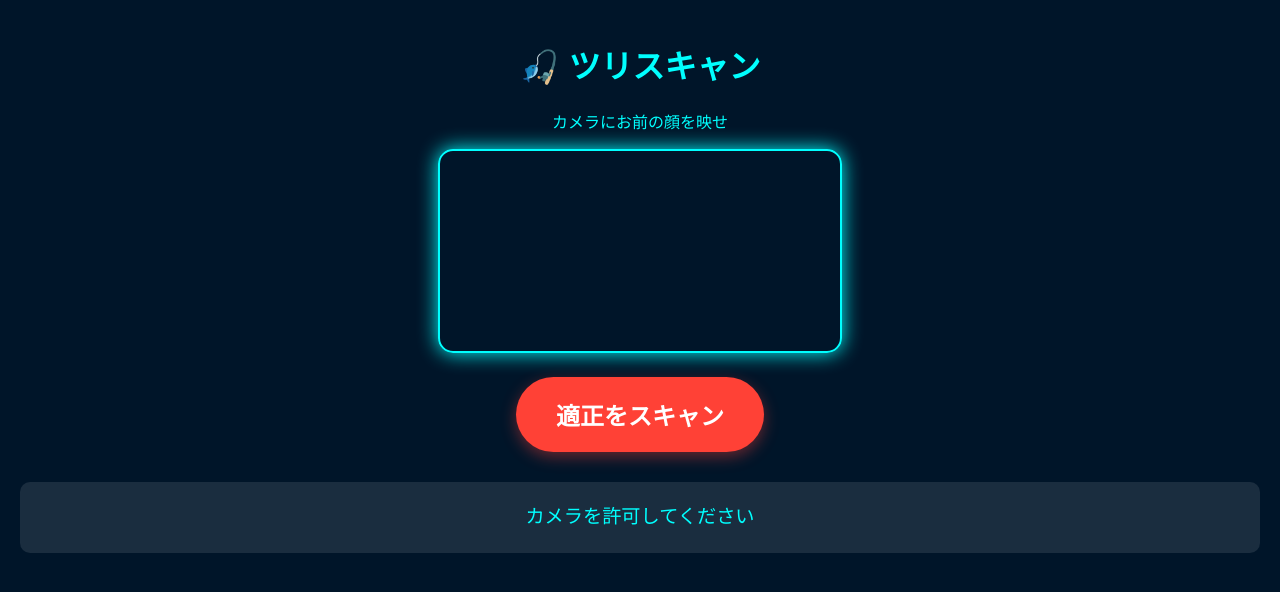
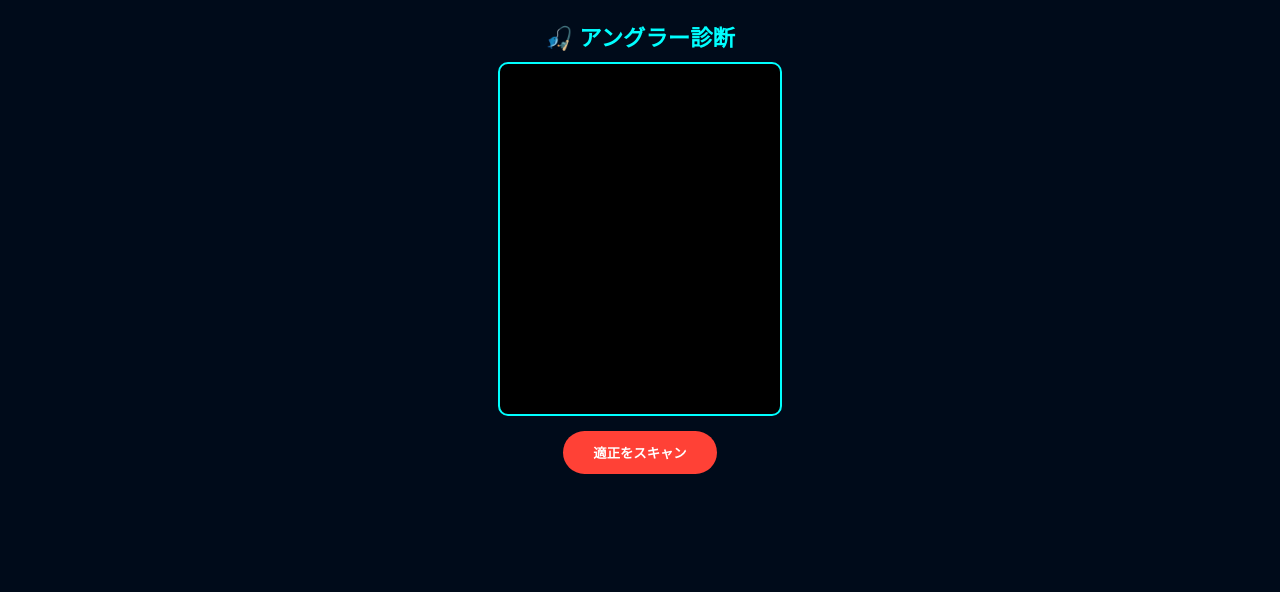
Before and after one commit to maimu1113-coder/fishing-scan, a Flask app: page / in a window 1280 px wide. Shown: the top 592 px of the page. Run offline with Flask 3, Linux system fonts and the light colour scheme.

Commit message:
Update HTML structure and styling for diagnosis page

```diff
--- a/templates/index.html
+++ b/templates/index.html
@@ -2,49 +2,88 @@
 <html lang="ja">
 <head>
     <meta charset="UTF-8">
-    <meta name="viewport" content="width=device-width, initial-scale=1.0">
-    <title>ツリスキャン</title>
+    <meta name="viewport" content="width=device-width, initial-scale=1.0, maximum-scale=1.0, user-scalable=no">
+    <title>アングラー診断</title>
     <style>
-        body { background: #001529; color: #00ffff; text-align: center; font-family: sans-serif; margin: 0; padding: 20px; }
-        video { width: 100%; max-width: 400px; border: 2px solid #00ffff; border-radius: 15px; box-shadow: 0 0 20px #00ffff; }
-        .btn { background: #ff4136; color: white; padding: 20px 40px; border-radius: 50px; border: none; font-size: 1.5rem; font-weight: bold; margin-top: 20px; cursor: pointer; box-shadow: 0 5px 15px rgba(255,65,54,0.4); }
-        #result { margin-top: 30px; font-size: 1.2rem; background: rgba(255,255,255,0.1); padding: 20px; border-radius: 10px; line-height: 1.6; }
+        body {
+            background: #000b1a; color: #00ffff; text-align: center;
+            font-family: sans-serif; margin: 0; padding: 10px;
+        }
+        h1 { font-size: 1.4rem; margin: 10px 0; }
+
+        /* カメラ・写真表示エリア */
+        .container { position: relative; width: 280px; height: 350px; margin: 0 auto; background: #000; border: 2px solid #00ffff; border-radius: 10px; overflow: hidden; }
+        video, canvas { position: absolute; top: 0; left: 0; width: 100%; height: 100%; object-fit: cover; }
+        canvas { display: none; z-index: 5; } /* 撮影した写真用 */
+
+        /* スキャン線 */
+        .scan-line { position: absolute; top: 0; left: 0; width: 100%; height: 3px; background: #fff; box-shadow: 0 0 10px #00ffff; z-index: 10; display: none; animation: scan 1.5s infinite; }
+        @keyframes scan { 0% { top: 0; } 50% { top: 100%; } 100% { top: 0; } }
+
+        /* ボタン */
+        .btn { background: #ff4136; color: #fff; padding: 12px 30px; border-radius: 50px; border: none; font-weight: bold; margin-top: 15px; cursor: pointer; }
+        .save-hint { font-size: 0.7rem; color: #88ffff; margin-top: 5px; display: none; }
+
+        /* 結果テキストのオーバーレイ（写真の上に載せる） */
+        .result-overlay {
+            position: absolute; bottom: 0; left: 0; width: 100%;
+            background: rgba(0, 0, 0, 0.6); color: #fff; padding: 10px;
+            font-size: 0.8rem; text-align: left; box-sizing: border-box;
+            z-index: 15; display: none; border-top: 1px solid #00ffff;
+        }
     </style>
 </head>
 <body>
-    <h1>🎣 ツリスキャン</h1>
-    <p>カメラにお前の顔を映せ</p>
-    <video id="video" autoplay playsinline></video>
-    <br>
+    <h1>🎣 アングラー診断</h1>
+
+    <div class="container" id="captureArea">
+        <video id="video" autoplay playsinline></video>
+        <canvas id="canvas"></canvas>
+        <div id="scanLine" class="scan-line"></div>
+        <div id="resultOverlay" class="result-overlay"></div>
+    </div>
+
     <button id="snap" class="btn">適正をスキャン</button>
-    <div id="result"></div>
+    <div id="saveHint" class="save-hint">※写真を長押しで保存できるぞ！</div>
 
     <script>
         const video = document.getElementById('video');
-        const resultDiv = document.getElementById('result');
-        const snap = document.getElementById('snap');
+        const canvas = document.getElementById('canvas');
+        const resultOverlay = document.getElementById('resultOverlay');
+        const scanLine = document.getElementById('scanLine');
+        const snapBtn = document.getElementById('snap');
+        const saveHint = document.getElementById('saveHint');
 
-        // カメラ起動
         navigator.mediaDevices.getUserMedia({ video: { facingMode: "user" } })
-            .then(stream => { video.srcObject = stream; })
-            .catch(err => { resultDiv.innerText = "カメラを許可してください"; });
+            .then(s => video.srcObject = s);
 
-        // スキャンボタン
-        snap.addEventListener('click', () => {
-            resultDiv.innerHTML = "📡 釣り仙人が解析中...";
+        snapBtn.addEventListener('click', () => {
+            // スキャン演出
+            scanLine.style.display = 'block';
+            snapBtn.disabled = true;
+            resultOverlay.style.display = 'none';
+            canvas.style.display = 'none';
 
-            // サーバーに診断を依頼
-            fetch('/analyze', {
-                method: 'POST',
-                headers: {'Content-Type': 'application/json'},
-                body: JSON.stringify({image: "dummy"})
-            })
-            .then(response => response.json())
+            // 診断データ取得
+            fetch('/analyze', { method: 'POST', headers: {'Content-Type': 'application/json'}, body: JSON.stringify({}) })
+            .then(r => r.json())
             .then(data => {
-                resultDiv.innerText = data.result;
-            })
-            .catch(err => {
-                resultDiv.innerText = "通信エラー！電波の良い所でやってくれ。";
+                setTimeout(() => {
+                    // 写真を撮る
+                    const ctx = canvas.getContext('2d');
+                    canvas.width = video.videoWidth;
+                    canvas.height = video.videoHeight;
+                    ctx.drawImage(video, 0, 0);
+
+                    // 表示切り替え
+                    canvas.style.display = 'block';
+                    scanLine.style.display = 'none';
+                    resultOverlay.innerText = data.result;
+                    resultOverlay.style.display = 'block';
+                    saveHint.style.display = 'block';
+                    snapBtn.innerText = "もう一度スキャン";
+                    snapBtn.disabled = false;
+                }, 2000);
             });
         });
     </script>
```
